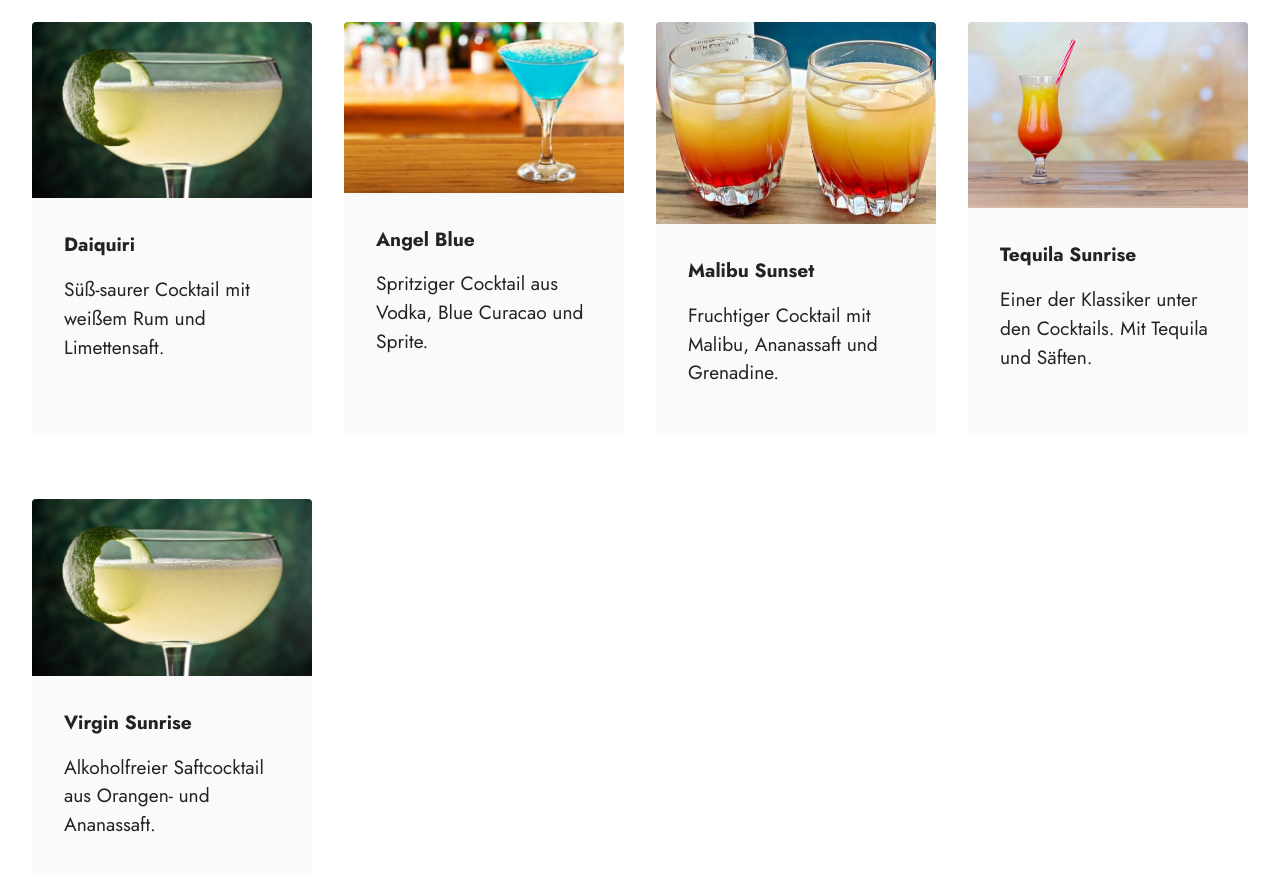
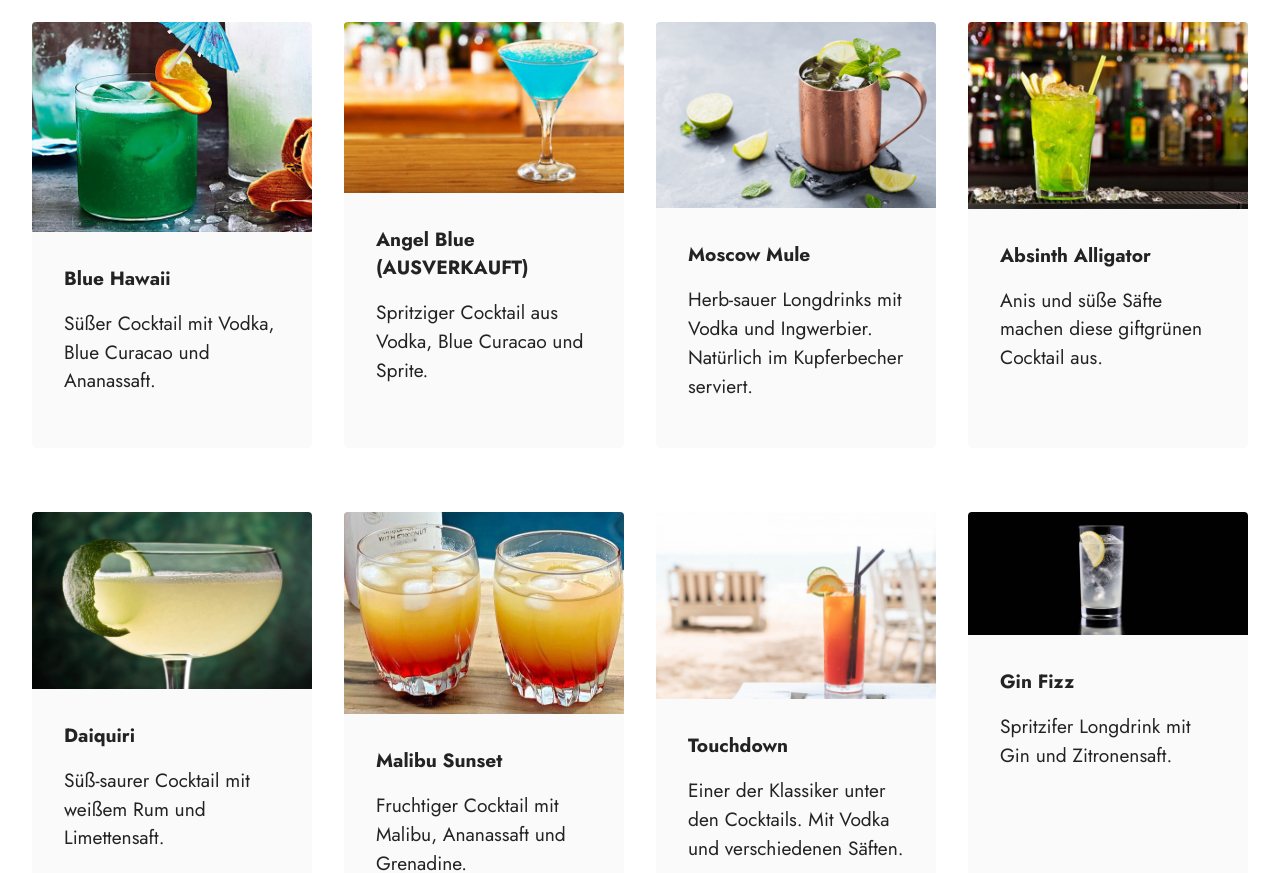
Before and after one commit to kajetanschuler/kajetanschuler.github.io, a plain HTML site: page index.html in a window 1280 px wide. Shown: the part 304-1177 px from the top of the page. Drawn offline with Linux system fonts and the light colour scheme.

Commit message:
Revert "Geburtstagschange"
This reverts commit 48c902d42f70589583dca3de324457e2c1efcd1d.

```diff
--- a/index.html
+++ b/index.html
@@ -59,27 +59,8 @@
                 <strong>Die Cocktails &amp; Longdrinks</strong></h4>
 
         </div>
-
         <div class="row mt-4">
-
             <div class="item features-image сol-12 col-md-6 col-lg-3">
-                <div class="item-wrapper">
-                    <div class="item-img">
-                        <img src="assets/images/daiquiri-1-1157x730.jpg" alt="">
-                    </div>
-                    <div class="item-content">
-                        <h5 class="item-title mbr-fonts-style display-7">
-                            <strong>Daiquiri</strong></h5>
-
-                        <p class="mbr-text mbr-fonts-style mt-3 display-7">Süß-saurer Cocktail mit weißem Rum und Limettensaft.</p>
-                    </div>
-
-                </div>
-            </div>
-
-
-
-<!--             <div class="item features-image сol-12 col-md-6 col-lg-3">
                 <div class="item-wrapper">
                     <div class="item-img">
                         <img src="assets/images/blue-hawaiiide0fb8887bleckerw610cgc-610x458.jpg" alt="">
@@ -93,7 +74,7 @@
                     </div>
 
                 </div>
-            </div> -->
+            </div>
             <div class="item features-image сol-12 col-md-6 col-lg-3">
                 <div class="item-wrapper">
                     <div class="item-img">
@@ -101,44 +82,14 @@
                     </div>
                     <div class="item-content">
                         <h5 class="item-title mbr-fonts-style display-7">
-                            <strong>Angel Blue</strong></h5>
+                            <strong>Angel Blue (AUSVERKAUFT)</strong></h5>
 
                         <p class="mbr-text mbr-fonts-style mt-3 display-7">Spritziger Cocktail aus Vodka, Blue Curacao und Sprite.<br></p>
                     </div>
 
                 </div>
             </div>
-
             <div class="item features-image сol-12 col-md-6 col-lg-3">
-                <div class="item-wrapper">
-                    <div class="item-img">
-                        <img src="assets/images/img-5620-640x768.jpeg" alt="">
-                    </div>
-                    <div class="item-content">
-                        <h5 class="item-title mbr-fonts-style display-7">
-                            <strong>Malibu Sunset</strong></h5>
-
-                        <p class="mbr-text mbr-fonts-style mt-3 display-7">Fruchtiger Cocktail mit Malibu, Ananassaft und Grenadine.</p>
-                    </div>
-
-                </div>
-            </div>
-
-            <div class="item features-image сol-12 col-md-6 col-lg-3">
-                <div class="item-wrapper">
-                    <div class="item-img">
-                        <img src="assets/tequila.jpg" alt="">
-                    </div>
-                    <div class="item-content">
-                        <h5 class="item-title mbr-fonts-style display-7">
-                            <strong>Tequila Sunrise</strong></h5>
-
-                        <p class="mbr-text mbr-fonts-style mt-3 display-7">Einer der Klassiker unter den Cocktails. Mit Tequila und Säften.</p>
-                    </div>
-
-                </div>
-            </div>
-<!--             <div class="item features-image сol-12 col-md-6 col-lg-3">
                 <div class="item-wrapper">
                     <div class="item-img">
                         <img src="assets/images/moscow-mule-620x413.png" alt="">
@@ -165,7 +116,7 @@
                     </div>
 
                 </div>
-            </div>-->
+            </div>
         </div>
     </div>
 </section>
@@ -176,23 +127,7 @@
     <div class="container-fluid">
 
         <div class="row mt-4">
-
             <div class="item features-image сol-12 col-md-6 col-lg-3">
-                <div class="item-wrapper">
-                    <div class="item-img">
-                        <img src="assets/images/daiquiri-1-1157x730.jpg" alt="">
-                    </div>
-                    <div class="item-content">
-                        <h5 class="item-title mbr-fonts-style display-7">
-                            <strong>Virgin Sunrise</strong></h5>
-
-                        <p class="mbr-text mbr-fonts-style mt-3 display-7">Alkoholfreier Saftcocktail aus Orangen- und Ananassaft.</p>
-                    </div>
-
-                </div>
-            </div>
-
-            <!--<div class="item features-image сol-12 col-md-6 col-lg-3">
                 <div class="item-wrapper">
                     <div class="item-img">
                         <img src="assets/images/daiquiri-1-1157x730.jpg" alt="">
@@ -247,12 +182,11 @@
                     </div>
 
                 </div>
-            </div>-->
+            </div>
         </div>
     </div>
 </section>
 
-<!--
 <section class="gallery3 cid-sc5oDMJUN8" id="gallery3-o">
 
 
@@ -369,8 +303,7 @@
 
         </div>
     </div>
-</section>-->
-<section style="background-color: #fff; font-family: -apple-system, BlinkMacSystemFont, 'Segoe UI', 'Roboto', 'Helvetica Neue', Arial, sans-serif; color:#aaa; font-size:12px; padding: 0; align-items: center; display: flex;"><a href="https://mobirise.site/j" style="flex: 1 1; height: 3rem; padding-left: 1rem;"></a><p style="flex: 0 0 auto; margin:0; padding-right:1rem;">Mobirise free software - <a href="https://mobirise.site/p" style="color:#aaa;">Read more</a></p></section><script src="assets/web/assets/jquery/jquery.min.js"></script>  <script src="assets/popper/popper.min.js"></script>  <script src="assets/tether/tether.min.js"></script>  <script src="assets/bootstrap/js/bootstrap.min.js"></script>  <script src="assets/smoothscroll/smooth-scroll.js"></script>  <script src="assets/dropdown/js/nav-dropdown.js"></script>  <script src="assets/dropdown/js/navbar-dropdown.js"></script>  <script src="assets/touchswipe/jquery.touch-swipe.min.js"></script>  <script src="assets/theme/js/script.js"></script>
+</section><section style="background-color: #fff; font-family: -apple-system, BlinkMacSystemFont, 'Segoe UI', 'Roboto', 'Helvetica Neue', Arial, sans-serif; color:#aaa; font-size:12px; padding: 0; align-items: center; display: flex;"><a href="https://mobirise.site/j" style="flex: 1 1; height: 3rem; padding-left: 1rem;"></a><p style="flex: 0 0 auto; margin:0; padding-right:1rem;">Mobirise free software - <a href="https://mobirise.site/p" style="color:#aaa;">Read more</a></p></section><script src="assets/web/assets/jquery/jquery.min.js"></script>  <script src="assets/popper/popper.min.js"></script>  <script src="assets/tether/tether.min.js"></script>  <script src="assets/bootstrap/js/bootstrap.min.js"></script>  <script src="assets/smoothscroll/smooth-scroll.js"></script>  <script src="assets/dropdown/js/nav-dropdown.js"></script>  <script src="assets/dropdown/js/navbar-dropdown.js"></script>  <script src="assets/touchswipe/jquery.touch-swipe.min.js"></script>  <script src="assets/theme/js/script.js"></script>
 
 
 </body>
```
Also changed, not shown: assets/tequila.jpg (deleted).
